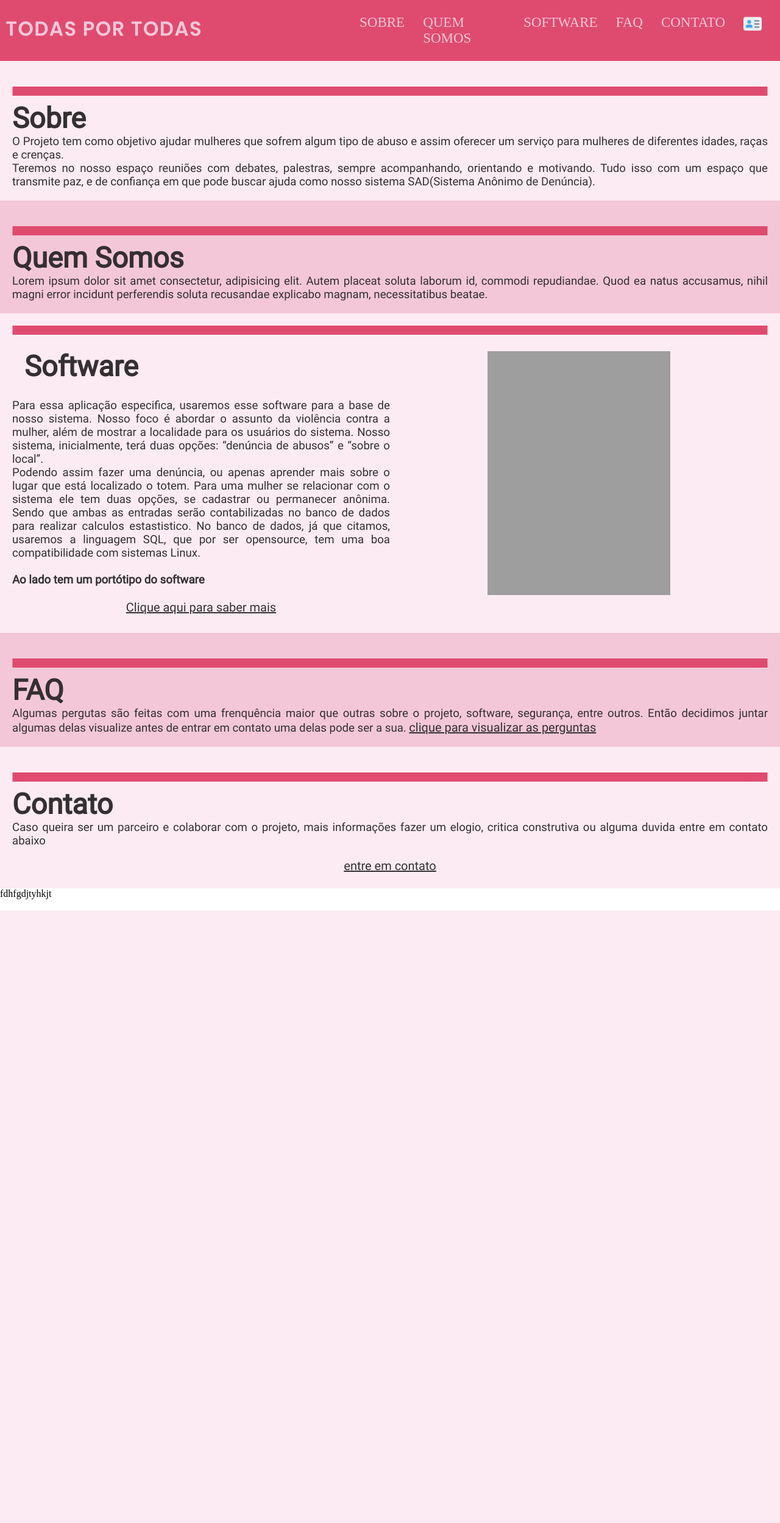
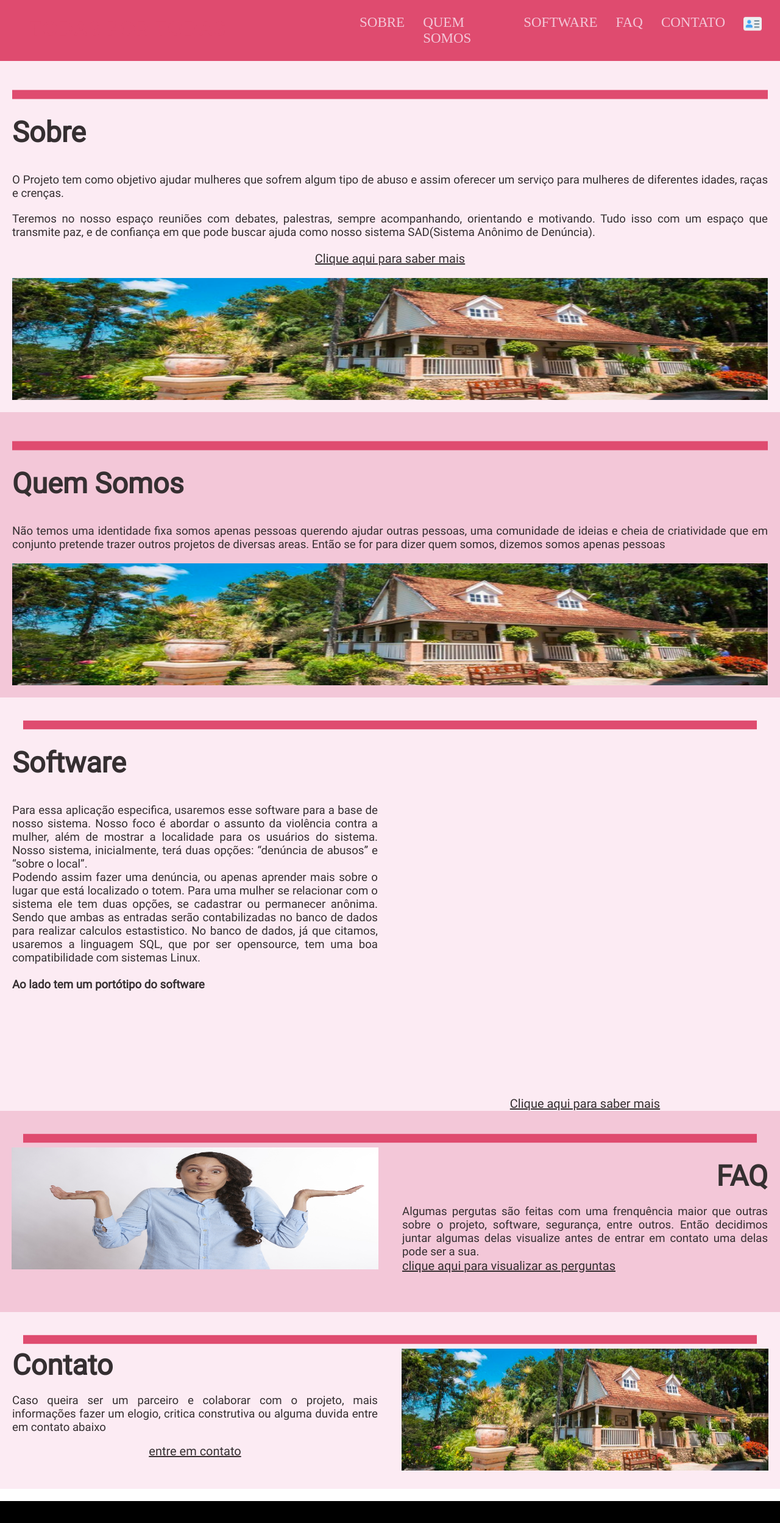
Before and after one commit to Nihagy/demoday, a Django app: page / in a window 1280 px wide. Shown: the whole page at 61% size. Before the commit the page ends 1493 px from the top, so only its background shows below. Run offline with Django 3.2, Linux system fonts and the light colour scheme; grey boxes are pictures that could not be loaded.

Commit message:
colocar grid

```diff
--- a/todas_por_todas/static/css/sindex.css
+++ b/todas_por_todas/static/css/sindex.css
@@ -11,11 +11,19 @@
 @media(min-width: 320px){
 
     a{
-        text-decoration: none;
+        text-decoration: underline;
         color: #352f31;
     }
 
     main{
+        display: grid;
+        grid-template-areas:    'sobre'
+                                'quemsomos'
+                                'software'
+                                'faq'
+                                'contato';
+        grid-template-columns: 50vw 50vw;
+        grid-template-rows: repeat(10vh*6);
         font-size: 20px;
     }
 
@@ -27,14 +35,19 @@
         padding: 20px;
     }
 
+    main section img:first-child{
+        width: 100%;
+        height: 30px;
+        margin: 10px auto 0;
+    }
+
     main section a{
-        text-decoration: underline;
         font-size: 20px;
-        color: #352f31;
     }
 
     main section h3{
         text-align: left;
+        margin-bottom: 20px;
     }
 
     main section p{
@@ -49,26 +62,61 @@
         background-color: #f3c7d8;
     }
 
-    #software a{
-        text-decoration: underline;
-        font-size: 20px;
-        color: #352f31;
+    #sobre{
+        grid-area: sobre;
+        grid-column: 1/3;
+        grid-row: 1;
     }
 
-    #software {
+    #quemsomos{
+        grid-area: sobre;
+        grid-column: 1/3;
+        grid-row: 2;
+    }
+
+    #software{
+        grid-area: sobre;
+        grid-column: 1/3;
+        grid-row: 3;
         padding: 0;
+    }
+
+    #faq{
+        grid-area: sobre;
+        grid-column: 1/3;
+        grid-row: 4;
+    }
+
+    #contato{
+        grid-area: sobre;
+        grid-column: 1/3;
+        grid-row: 5;
+    }
+
+    footer{
+        grid-area: sobre;
+        grid-column: 1/3;
+        grid-row: 6;
+        width: 100%;
+        background-color: black;
+    }
+
+    .img-cl2, .img-cl1{
+        margin-top: 20px;
+        width: 100%;
+        height: 200px;
     }
 
     #software h3{
         margin: 20px;
     }
 
-    #software img{
-        width: 80%;
+    #software p{
+        margin: 20px;
     }
 
-    #software p{
-        margin: 0 20px;
+    #software img{
+        width: 90%;
     }
 
     #software iframe{
@@ -81,56 +129,150 @@
 
 @media(min-width: 600px){
 
-    #software {
+    /* colocando grid dentro de cada secao */
+    /* ======================================= */
+
+    main section {
         display: grid;
-        grid-template-areas: "texto soft";
+        grid-template-areas: 'texto' 'img';
         grid-template-columns: 1fr 1fr;
-        grid-template-rows: auto auto;
+        grid-template-rows: repeat(10vh*5);
         width: 100%;
-        padding: 20px;
+    }
+
+    /* ordem de acordo com o conteudo,
+    mas nao to colocando o nome da area em todas section pq só tem duas colunas*/
+    /* =============================== */
+
+    #sobre img, h3, p, a{
+        grid-area: texto img;
+        grid-column: 1/3;
+        margin-top: 20px;
+    }
+
+    #quemsomos img, h3, p, a{
+        grid-area: texto img;
+        grid-column: 1/3;
+        margin-top: 20px;
+    }
+
+    #software img{
+        margin-top: 30px;
+        grid-column: 1/3;
+        grid-row: 1;
+        width: 94%;
+    }
+
+    #software h3{
+        grid-column: 1/3;
+        margin-top: 20px;
+        grid-row: 2;
+    }
+
+    #software p{
+        grid-column: 1;
+        margin-top: 20px;
+        grid-row: 3;
     }
 
     #software a{
-        grid-area: soft;
-        grid-row: 1;
-        margin-top: 600px;
+        grid-column: 2;
+        margin-top: 500px;
+        grid-row: 3;
     }
 
-    #software img{
-        grid-area: texto;
+    #software iframe{
+        grid-column: 2/3;
+        grid-row: 1/6;
+        margin-top: 180px;
+        width: 280px;
+
+    }
+
+    #faq{
+        padding: 0;
+    }
+
+    #faq img{
         grid-column: 1/3;
         grid-row: 1;
-        width: 100%;
+        margin-top: 30px;
+        width: 94%;
     }
 
-    #software h3{
-        margin-top: 40px;
-        grid-area: texto;
-        grid-row: 1;
-        height: 50px;
+    #faq h3{
+        text-align: end;
+        grid-column: 2;
+        grid-row: 2;
+        margin: 20px;
+    }
+
+    #faq p{
+        grid-column: 2/3;
+        grid-row: 3;
+        margin: 0 20px 20px;
+    }
+
+    #faq a{
+        grid-column: 2/3;
+        grid-row: 4;
+    }
+
+    #faq img.img-cl1{
+        grid-column: 1;
+        grid-row: 2/5;
+        /* margin: 100px 20px 0; */
+        margin: auto auto 70px;
     }
 
 
-    #software p{
-        margin: 100px 0 0;
-        grid-area: texto;
+
+    #contato{
+        padding: 0;
+    }
+
+    #contato img{
+        grid-column: 1/3;
         grid-row: 1;
+        margin-top: 30px;
+        width: 94%;
+    }
+
+    #contato h3{
+        grid-column: 1/3;
+        grid-row: 2;
+        margin: 0 20px;
+    }
+
+    #contato p{
+        grid-column: 1;
+        grid-row: 3;
+        margin: 20px 20px;
+        padding-bottom: 20px;
+    }
+
+    #contato a{
+        grid-column: 1;
+        grid-row: 3;
+        margin-top: auto;
+    }
+
+    #contato img.img-cl2{
+        grid-column: 2/3;
+        grid-row: 2/5;
+        margin: auto auto 30px;
     }
 
 
-    iframe{
-        margin-top: 150px;
-        grid-area: soft;
-        margin-left: 30px;
-        width: 300px;
-    }
+    /* ========================== */
+
 
 }
 
 
 @media(min-width: 769px){
 
-    #software a{
+    /* #software a{
         grid-area: soft;
         grid-row: 2;
         margin: auto auto 10px;
@@ -145,7 +287,7 @@
 
     #software p{
         padding-top: 20px;
-    }
+    } */
 
     iframe{
         margin-left: 50px;
@@ -172,11 +314,6 @@
 
 @media(min-width: 1060px){
 
-    #software a{
-        grid-area: texto;
-        grid-row: 1;
-        margin-top: 450px;
-    }
 
     iframe{
         margin: auto auto;
--- a/todas_por_todas/static/css/style.css
+++ b/todas_por_todas/static/css/style.css
@@ -40,10 +40,12 @@
 
     .logo-max img{
         width: 320px;
+        color: #f3c7d8;
     }
 
     .logo-min img{
         width: 280px;
+        color: #df4b6f;
     }
 
     .menu-max{
@@ -140,11 +142,11 @@
     }
 
     .logo-max img{
-        width: 220px;
+        width: 270px;
     }
 
     .logo-min img{
-        width: 180px;
+        width: 300px;
     }
 
     .menu{
@@ -179,7 +181,7 @@
         position: absolute;
         width: 50%;
         background-color: #352f31;
-        opacity: 0.3 ;
+        opacity: 0.5 ;
     }
 
     nav ul{
@@ -254,7 +256,7 @@
     }
 
     .logo{
-        margin-left: 1px;
+        margin-left: 30px;
     }
 
     .logo-max img{
@@ -357,7 +359,7 @@
 @media(min-width: 1060px){
 
     .logo{
-        margin-left: 10px;
+        margin-left: 50px;
     }
 
     .logo-max img{
--- a/todas_por_todas/templates/index.html
+++ b/todas_por_todas/templates/index.html
@@ -12,18 +12,23 @@
     <main>
 
         <section id="sobre">
-            <img src="{% static 'images/line.svg' %}" alt="imagem de um linha rosa">
+            <img src="{% static 'images/linha2.svg' %}" alt="imagem de um linha rosa">
             <h3>Sobre</h3>
             <p>O Projeto tem como objetivo ajudar mulheres que sofrem algum tipo de abuso e assim oferecer um serviço para mulheres de diferentes idades, raças e crenças. </p>
             <p>Teremos no nosso espaço reuniões com debates, palestras, sempre acompanhando, orientando e motivando.  Tudo isso com um espaço que transmite paz, e de confiança em que pode buscar ajuda como nosso sistema SAD(Sistema Anônimo de Denúncia). </p>
+            <a href="/sobre/">Clique aqui para saber mais</a>
+            <img class="img-cl2" src="{% static 'images/lugar.png' %}" alt="">
         </section>
+
         <section id="quemsomos">
-            <img src="{% static 'images/line.svg' %}" alt="imagem de um linha rosa">
-           <h3>Quem Somos</h3>
-           <p>Lorem ipsum dolor sit amet consectetur, adipisicing elit. Autem placeat soluta laborum id, commodi repudiandae. Quod ea natus accusamus, nihil magni error incidunt perferendis soluta recusandae explicabo magnam, necessitatibus beatae.</p>
+            <img src="{% static 'images/linha2.svg' %}" alt="imagem de um linha rosa">
+            <h3>Quem Somos</h3>
+            <p>Não temos uma identidade fixa somos apenas pessoas querendo ajudar outras pessoas, uma comunidade de ideias e cheia de criatividade que em conjunto pretende trazer outros projetos de diversas areas. Então se for para dizer quem somos, dizemos somos apenas pessoas </p>
+            <img class="img-cl1" src="{% static 'images/lugar.png' %}" alt="">
         </section>
+
         <section id="software">
-            <img src="{% static 'images/line.svg' %}" alt="imagem de um linha rosa">
+            <img src="{% static 'images/linha2.svg' %}" alt="imagem de um linha rosa">
             <h3>Software</h3>
             <iframe src="https://www.figma.com/embed?embed_host=share&url=https%3A%2F%2Fwww.figma.com%2Fproto%2F0FrcPVx9Q5wkAFU8xbxFZt%2FSistema-An%25C3%25B4nimo-de-Denuncia-demoday%3Fnode-id%3D1%253A2%26scaling%3Dscale-down" allowfullscreen></iframe>
             <p>Para essa aplicação especifica, usaremos esse software para a base de nosso      sistema. Nosso foco é abordar o assunto da violência contra a mulher, além de mostrar a localidade para os usuários do sistema. Nosso sistema, inicialmente, terá duas opções: “denúncia de abusos” e “sobre o local”. <br>Podendo assim fazer uma denúncia, ou apenas aprender mais sobre o lugar que está localizado o totem.
@@ -33,19 +38,19 @@
         </section>
 
         <section id="faq">
-            <img src="{% static 'images/line.svg' %}" alt="imagem de um linha rosa">
+            <img src="{% static 'images/linha2.svg' %}" alt="imagem de um linha rosa">
             <h3>FAQ</h3>
             <p>Algumas pergutas são feitas com uma frenquência maior que outras sobre o projeto, software, segurança, entre outros. Então decidimos juntar algumas delas visualize antes de entrar em contato uma delas pode ser a sua.
-                <a href="../sobre">clique para visualizar as perguntas</a>
-            </p>
-
+            <br><a href="../sobre">clique aqui para visualizar as perguntas</a></p>
+            <img class="img-cl1" src="{% static 'images/duvida.jpg' %}" alt="">
         </section>
 
         <section id="contato">
-            <img src="{% static 'images/line.svg' %}" alt="imagem de um linha rosa">
+            <img src="{% static 'images/linha2.svg' %}" alt="imagem de um linha rosa">
             <h3>Contato</h3>
             <p>Caso queira ser um parceiro e colaborar com o projeto, mais informações  fazer um elogio, critica construtiva ou alguma duvida entre em contato abaixo</p>
             <a href="../contato/">entre em contato</a>
+            <img class="img-cl2" src="{% static 'images/lugar.png' %}" alt="">
         </section>
 
     </main>
--- a/todas_por_todas/templates/layout.html
+++ b/todas_por_todas/templates/layout.html
@@ -15,7 +15,7 @@
     <header class="header-max">
         <div id="menu-logo">
             <div class="logo logo-max">
-                <a href="#"><img src="{% static 'images/logo-cla.svg' %}" alt="Logo do projeto"></a>
+                <a href="#"><img src="{% static 'images/logo-esc.svg' %}" alt="Logo do projeto"></a>
             </div>
 
             <div class="menu" >
```
Also changed, not shown: todas_por_todas/static/css/ssobre.css (+10 -2 lines), todas_por_todas/templates/sobre.html (+1 -6 lines), todas_por_todas/static/images/duvida.jpg (added), todas_por_todas/static/images/fisica.png (renamed from todas_por_todas/static/images/agr-fisica.png), todas_por_todas/static/images/line.svg, todas_por_todas/static/images/linha.svg (added), todas_por_todas/static/images/linha2.svg (added), todas_por_todas/static/images/moral.png (renamed from todas_por_todas/static/images/ase-moral.png), todas_por_todas/static/images/psicologico.png (renamed from todas_por_todas/static/images/ase-psicologico.png), todas_por_todas/static/images/sexual.png (renamed from todas_por_todas/static/images/ase-sexual.png), todas_por_todas/static/images/verbal.png (renamed from todas_por_todas/static/images/ase-verbal.png), todas_por_todas/static/images/virtual.png (renamed from todas_por_todas/static/images/ase-virtual.png).
